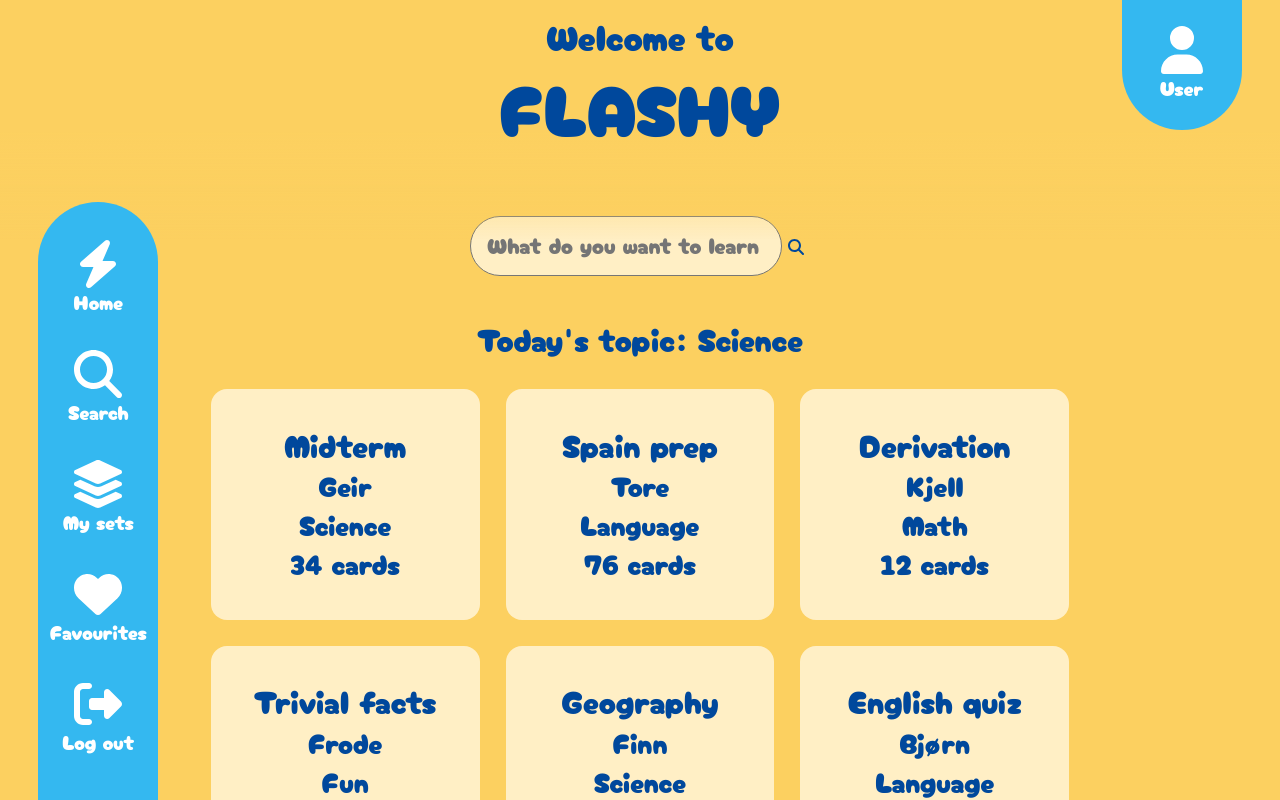
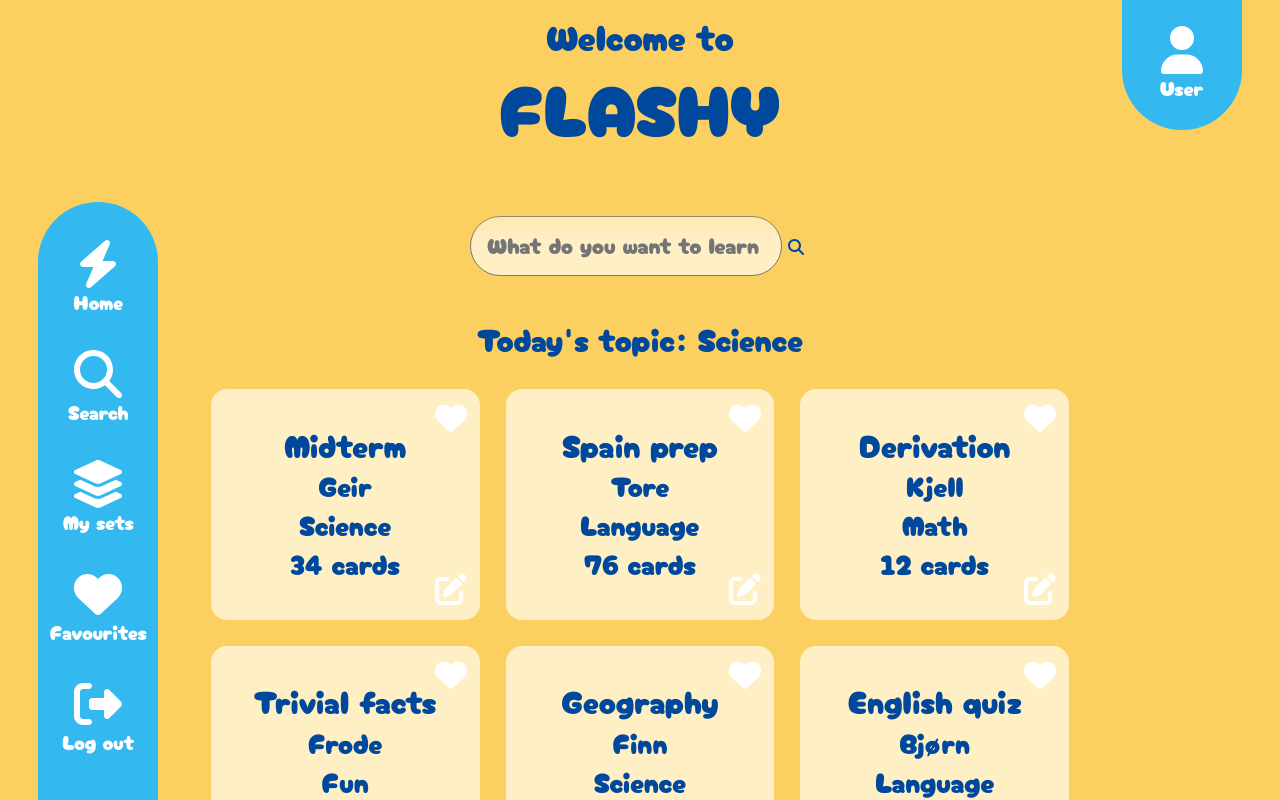
Before and after one commit to sigurhag/Flashy, a React (Create React App) app in the folder frontend/: page /home in a window 1280 px wide. Shown: the top 800 px of the page. Built offline with nearby package versions, Linux system fonts and the light colour scheme; the HTML template or start-up script is replaced by a standard one.

Commit message:
fix icons on card

```diff
--- a/frontend/src/components/cards/Card.js
+++ b/frontend/src/components/cards/Card.js
@@ -1,18 +1,23 @@
-import React from "react";
-import { cards } from './Cards';
-
+import React from 'react';
+import FavouritesButton from './icons/Favourites';
+import EditButton from './icons/Edit';
 
 const Card = (props) => {
     const { name, creator, length, theme } = props;
     return (
-        <div className='bg-color-card br4 pa1 ma2 grow tc flex flex-column items-center justify-center' style={{height: '150%', width: '30%'}}>
-            <h2 style={{marginBottom: '1%', marginTop: '13%'}}>{name}</h2>
-            <h3 style={{marginBottom: '1%', marginTop: '1%'}}>{creator}</h3>
-            <h3 style={{marginBottom: '1%', marginTop: '1%'}}>{theme}</h3>
-            <h3 style={{marginBottom: '13%', marginTop: '1%'}}>{length} cards</h3>
+        <div className='bg-color-card br4 pa1 ma2 grow tc flex flex-column items-center justify-center relative' style={{ height: '150%', width: '30%' }}>
+            <div className='absolute top-0 right-0 pa2'>
+                <FavouritesButton /> {/* Endre fargen når settet er favorisert */}
+            </div>
+            <div className='absolute bottom-0 right-0 pa2'>
+                <EditButton /> {/* Må fikse sånn at edit kun kommer opp på egne sett */}
+            </div>
+            <h2 style={{ marginBottom: '1%', marginTop: '13%' }}>{name}</h2>
+            <h3 style={{ marginBottom: '1%', marginTop: '1%' }}>{creator}</h3>
+            <h3 style={{ marginBottom: '1%', marginTop: '1%' }}>{theme}</h3>
+            <h3 style={{ marginBottom: '13%', marginTop: '1%' }}>{length} cards</h3>
         </div>
     );
 }
 
-
 export default Card;
--- /dev/null
+++ b/frontend/src/components/cards/icons/Edit.js
@@ -0,0 +1,32 @@
+import React, { useState } from "react";
+import { FontAwesomeIcon } from '@fortawesome/react-fontawesome';
+import { faPenToSquare } from '@fortawesome/free-solid-svg-icons';
+
+
+
+const EditButton = () => {
+    const [isHovered, setIsHovered] = useState(false);
+    const hoverStyle = {
+        color: '#34B8F0',
+        transform: 'scale(1.1)',
+        transition: 'transform 0.4s, color 0.4s'
+    }
+    const containerStyle = {
+        padding: '5px',
+        display: 'inline-block'
+    };
+
+    return (
+        <div style={containerStyle}>
+            <FontAwesomeIcon
+                icon={faPenToSquare}
+                color="#FFFFFF"
+                size="2x"
+                style={isHovered ? hoverStyle : {}}
+                onMouseEnter={() => setIsHovered(true)}
+                onMouseLeave={() => setIsHovered(false)}
+            />
+        </div>
+    );
+}
+export default EditButton
--- /dev/null
+++ b/frontend/src/components/cards/icons/Favourites.js
@@ -0,0 +1,32 @@
+import React, { useState } from "react";
+import { FontAwesomeIcon } from '@fortawesome/react-fontawesome';
+import { faHeart } from '@fortawesome/free-solid-svg-icons';
+
+
+
+const FavouritesButton = () => {
+    const [isHovered, setIsHovered] = useState(false);
+    const hoverStyle = {
+        color: '#FFC7C7',
+        transform: 'scale(1.05)',
+        transition: 'transform 0.4s, color 0.4s'
+    }
+    const containerStyle = {
+        padding: '5px',
+        display: 'inline-block'
+    };
+
+    return (
+        <div style={containerStyle}>
+            <FontAwesomeIcon
+                icon={faHeart}
+                color="#FFFFFF"
+                size="2x"
+                style={isHovered ? hoverStyle : {}}
+                onMouseEnter={() => setIsHovered(true)}
+                onMouseLeave={() => setIsHovered(false)}
+            />
+        </div>
+    );
+}
+export default FavouritesButton
--- a/frontend/src/components/sidebar/Sidebar.js
+++ b/frontend/src/components/sidebar/Sidebar.js
@@ -4,6 +4,7 @@ import Search from "./Search"
 import MySets from "./MySets"
 import Favourites from "./Favourites"
 import LogOut from "./LogOut"
+import FavouritesButton from "../cards/icons/Favourites";
 
 const Sidebar = () => {
     return (
--- a/frontend/src/pages/Home.js
+++ b/frontend/src/pages/Home.js
@@ -3,6 +3,7 @@ import CardList from '../components/cards/CardList';
 import Searchbar from '../components/Searchbar';
 import Sidebar from '../components/sidebar/Sidebar';
 import UserProfileIcon from '../components/profile/UserProfileIcon';
+import { Link } from 'react-router-dom';
 
 
 const Homepage = ({ cards }) => {
```
